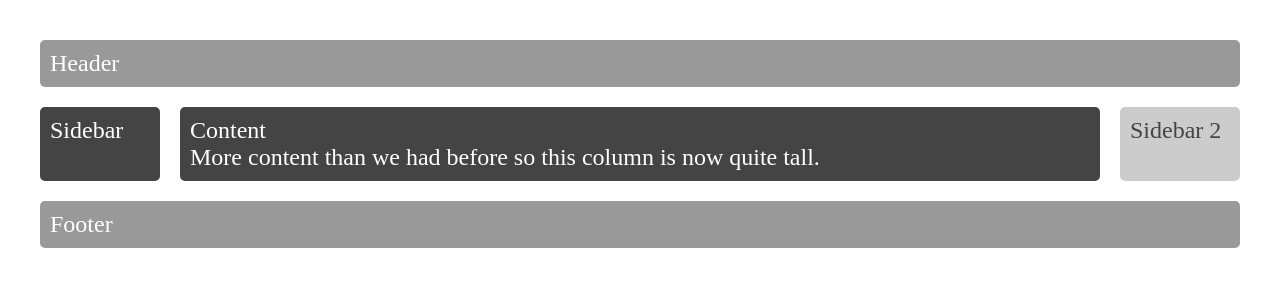
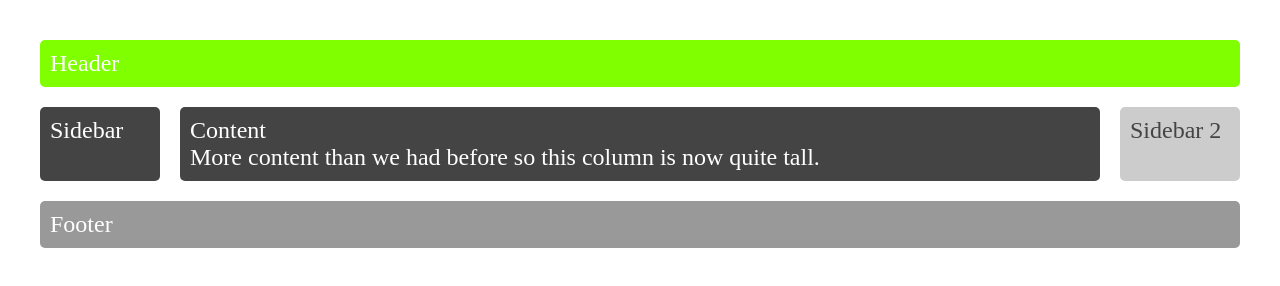
Before and after one commit to Jfbranchaud/Exercice-2, a plain HTML site: page index.htm in a window 1280 px wide. Drawn offline with Linux system fonts and the light colour scheme.

Commit message:
couleur du header

```diff
--- a/CSS/style.css
+++ b/CSS/style.css
@@ -16,6 +16,7 @@ body {
 
       .header {
           grid-area: header;
+
       }
 
       .footer {
@@ -70,7 +71,13 @@ body {
     font-size: 150%;
   }
 
-  .header,
+  .header{
+    background-color: chartreuse;
+
+  }
+
+
+
   .footer {
     background-color: #999;
   }
```
